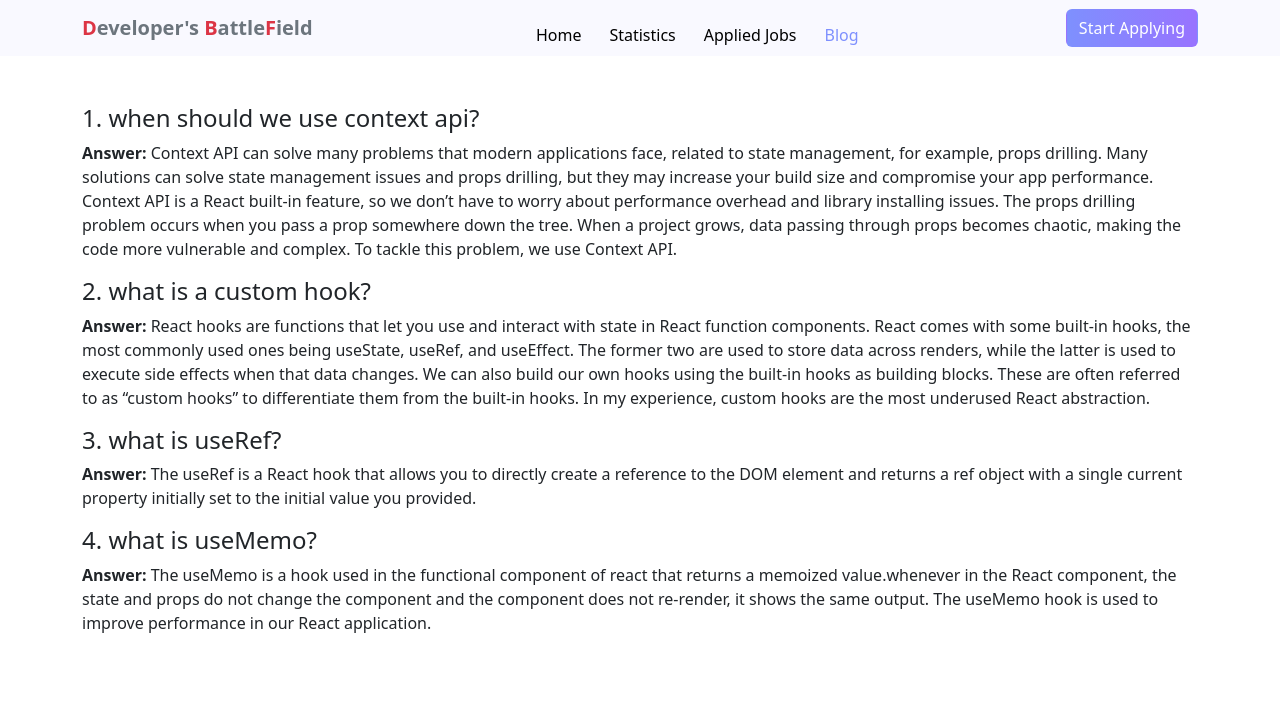
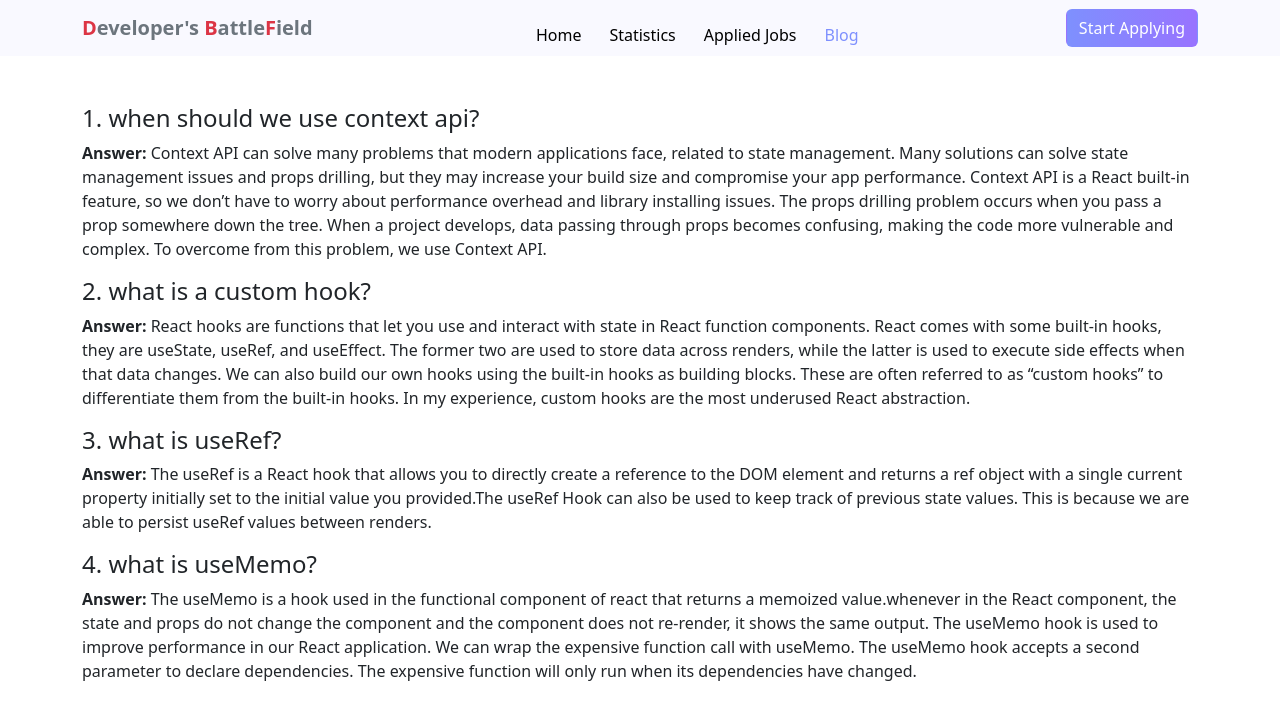
Before and after one commit to tarekhasan1/developer-battlefield, a React (Vite) app: page /blog in a window 1280 px wide. Shown: the top 720 px of the page. Built offline with nearby package versions, Linux system fonts and the light colour scheme.

Commit message:
blog section completed and answered all questions there

```diff
--- a/src/routes/Blog.jsx
+++ b/src/routes/Blog.jsx
@@ -5,16 +5,16 @@ const Blog = () => {
     return (<div className="container mt-5">
     <div className="">
     <h4>1. when should we use context api?</h4>
-    <p><strong>Answer:</strong> Context API can solve many problems that modern applications face, related to state management, for example, props drilling. Many solutions can solve state management issues and props drilling, but they may increase your build size and compromise your app performance. Context API is a React built-in feature, so we don’t have to worry about performance overhead and library installing issues.
-    The props drilling problem occurs when you pass a prop somewhere down the tree. When a project grows, data passing through props becomes chaotic, making the code more vulnerable and complex. To tackle this problem, we use Context API.</p>
+    <p><strong>Answer:</strong> Context API can solve many problems that modern applications face, related to state management. Many solutions can solve state management issues and props drilling, but they may increase your build size and compromise your app performance. Context API is a React built-in feature, so we don’t have to worry about performance overhead and library installing issues.
+    The props drilling problem occurs when you pass a prop somewhere down the tree. When a project develops, data passing through props becomes confusing, making the code more vulnerable and complex. To overcome from this problem, we use Context API.</p>
     <h4>2. what is a custom hook?</h4>
-    <p><strong>Answer:</strong> React hooks are functions that let you use and interact with state in React function components. React comes with some built-in hooks, the most commonly used ones being useState, useRef, and useEffect. The former two are used to store data across renders, while the latter is used to execute side effects when that data changes.
+    <p><strong>Answer:</strong> React hooks are functions that let you use and interact with state in React function components. React comes with some built-in hooks, they are useState, useRef, and useEffect. The former two are used to store data across renders, while the latter is used to execute side effects when that data changes.
 
     We can also build our own hooks using the built-in hooks as building blocks. These are often referred to as “custom hooks” to differentiate them from the built-in hooks. In my experience, custom hooks are the most underused React abstraction.</p>
     <h4>3. what is useRef?</h4>
-    <p><strong>Answer:</strong> The useRef is a React hook that allows you to directly create a reference to the DOM element and returns a ref object with a single current property initially set to the initial value you provided.</p>
+    <p><strong>Answer:</strong> The useRef is a React hook that allows you to directly create a reference to the DOM element and returns a ref object with a single current property initially set to the initial value you provided.The useRef Hook can also be used to keep track of previous state values. This is because we are able to persist useRef values between renders.</p>
     <h4>4. what is useMemo?</h4>
-    <p><strong>Answer:</strong> The useMemo is a hook used in the functional component of react that returns a memoized value.whenever in the React component, the state and props do not change the component and the component does not re-render, it shows the same output. The useMemo hook is used to improve performance in our React application.</p>
+    <p><strong>Answer: </strong> The useMemo is a hook used in the functional component of react that returns a memoized value.whenever in the React component, the state and props do not change the component and the component does not re-render, it shows the same output. The useMemo hook is used to improve performance in our React application. We can wrap the expensive function call with useMemo. The useMemo hook accepts a second parameter to declare dependencies. The expensive function will only run when its dependencies have changed.</p>
     </div>
     </div>);
 };
```
